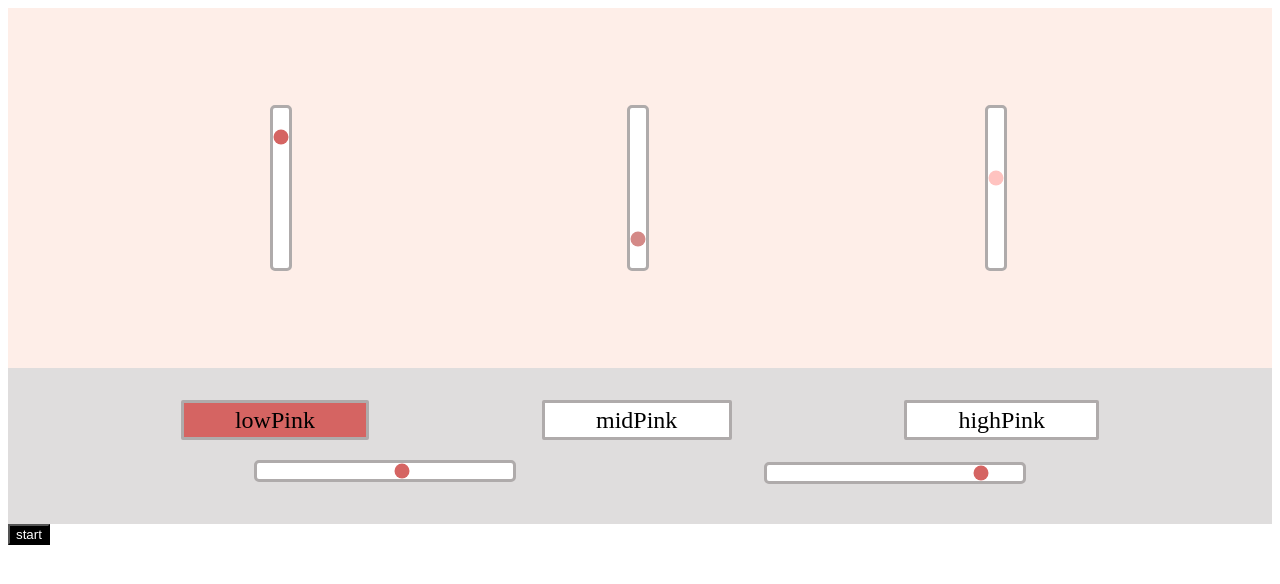
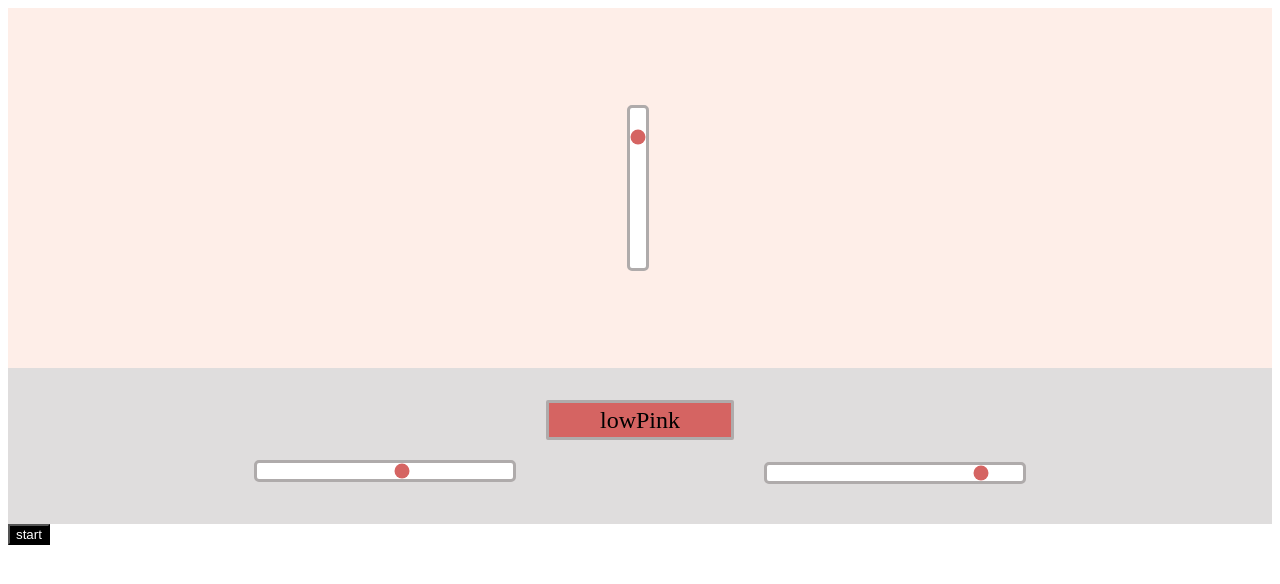
Before and after one commit to bdfee/pink-player, a React (Create React App) app: page / in a window 1280 px wide. Shown: the top 584 px of the page. Built offline with nearby package versions, Linux system fonts and the light colour scheme.

Commit message:
expanded defaults for one track

```diff
--- a/src/components/audio/index.js
+++ b/src/components/audio/index.js
@@ -32,34 +32,40 @@ const AudioParameters = ({ isRunning }) => {
       gain: 0.6,
       highpassFreq: 30,
       lowpassFreq: 60
-    },
-    {
-      id: 'midPink',
-      gain: 0.1,
-      highpassFreq: 80,
-      lowpassFreq: 300
-    },
-    {
-      id: 'highPink',
-      gain: 0.4,
-      highpassFreq: 10000,
-      lowpassFreq: 12000
     }
+    // {
+    //   id: 'midPink',
+    //   gain: 0.1,
+    //   highpassFreq: 80,
+    //   lowpassFreq: 300
+    // },
+    // {
+    //   id: 'highPink',
+    //   gain: 0.4,
+    //   highpassFreq: 10000,
+    //   lowpassFreq: 12000
+    // }
   ])
 
-  const filterDefaults = {
+  const filterRanges = {
     lowPink: {
-      min: 0,
-      max: 70
-    },
-    midPink: {
-      min: 80,
-      max: 5000
-    },
-    highPink: {
-      min: 8000,
-      max: 14000
+      lowpass: {
+        min: 0,
+        max: 70
+      },
+      highpass: {
+        min: 0,
+        max: 70
+      }
     }
+    // midPink: {
+    //   min: 80,
+    //   max: 5000
+    // },
+    // highPink: {
+    //   min: 8000,
+    //   max: 14000
+    // }
   }
 
   // todo
@@ -126,7 +132,7 @@ const AudioParameters = ({ isRunning }) => {
                 key={params.id}
                 showFilter={showFilter}
                 params={params}
-                trackFilterDefaults={filterDefaults[params.id]}
+                rangeDefaults={filterRanges[params.id]}
                 trackParams={trackParams}
                 setParams={setTrackParams}
                 trackNodes={audio.graph.tracks[params.id]}
--- a/src/components/audio/tracks-filter.js
+++ b/src/components/audio/tracks-filter.js
@@ -6,9 +6,14 @@ const TracksFilter = ({
   setParams,
   trackNodes,
   context,
-  trackFilterDefaults,
+  rangeDefaults,
   showFilter
 }) => {
+  const {
+    highpass: { min: hpMin, max: hpMax },
+    lowpass: { min: lpMin, max: lpMax }
+  } = rangeDefaults
+
   const handleSetParams = (e) => {
     const value = Number(e.target.value)
     const id = e.target.parentElement.id
@@ -23,7 +28,7 @@ const TracksFilter = ({
           trackNodes.lowpassFilter.frequency.value = value
           break
         case 'highpassFreq':
-          trackNodes.highpassFilter.frequency.value = reverseValue(value)
+          trackNodes.highpassFilter.frequency.value = reverseHighpassValue(value)
           break
       }
     }
@@ -42,11 +47,9 @@ const TracksFilter = ({
     display: showFilter === id ? 'flex' : 'none'
   }
 
-  const { min, max } = trackFilterDefaults
-
-  const reverseValue = (value) => {
-    const percent = (value - min) / (max - min)
-    return percent * (min - max) + max
+  const reverseHighpassValue = (value) => {
+    const percent = (value - hpMin) / (hpMax - hpMin)
+    return percent * (hpMin - hpMax) + hpMax
   }
 
   const mobileClass = isMobile ? '-mobile' : ''
@@ -57,9 +60,9 @@ const TracksFilter = ({
         <input
           className={`filter-slider${mobileClass}`}
           orient="horizontal"
-          min={min}
+          min={hpMin}
           name={'highpassFreq'}
-          max={max}
+          max={hpMax}
           step={1}
           type="range"
           value={highpassFreq}
@@ -70,8 +73,8 @@ const TracksFilter = ({
       <div className={`filter-slider-container${mobileClass} ${id}`} id={id}>
         <input
           className={`filter-slider${mobileClass}`}
-          min={min}
-          max={max}
+          min={lpMin}
+          max={lpMax}
           orient="horizontal"
           name={'lowpassFreq'}
           step={1}
```
